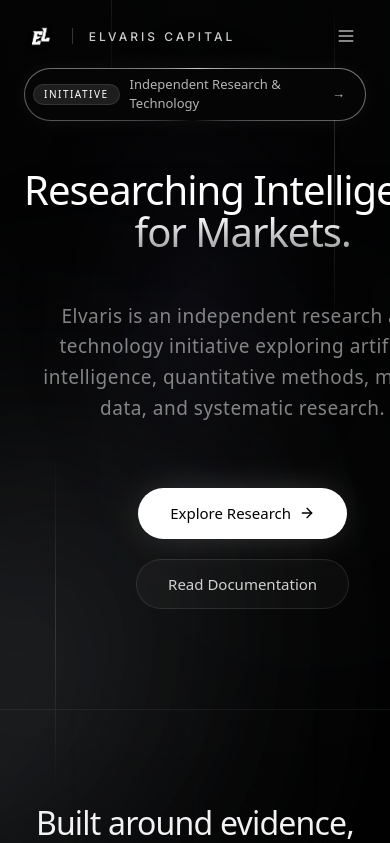
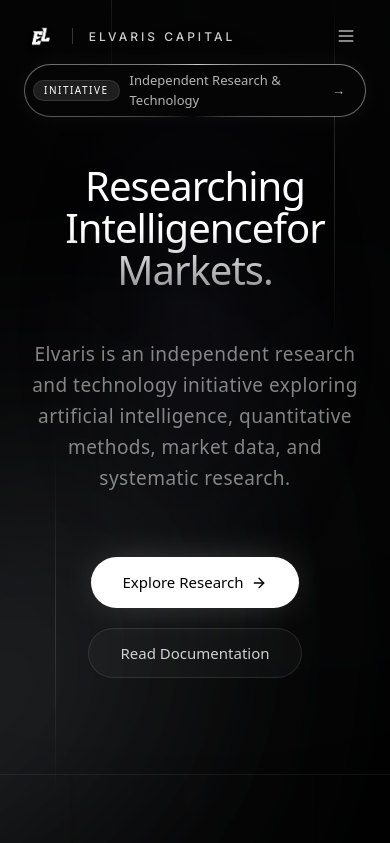
Before and after one commit to Sameet728/Elvaris-website, a Next.js app: page / in a window 390 px wide. Shown: the top 843 px of the page. Built offline with nearby package versions, Linux system fonts and the light colour scheme.

Commit message:
Optimize hero title wrapping and about section cards for mobile

```diff
--- a/src/components/hero.tsx
+++ b/src/components/hero.tsx
@@ -73,8 +73,8 @@
             style={{ animationDelay: "60ms" }}
           >
             <h1 className="text-[clamp(40px,6vw,76px)] leading-[1.05] font-medium tracking-tight text-transparent bg-clip-text bg-gradient-to-b from-white via-white to-white/50 pb-2 drop-shadow-2xl">
-              <span className="whitespace-nowrap">Researching Intelligence</span><br />
-              <span className="whitespace-nowrap">for Markets.</span>
+              <span className="sm:whitespace-nowrap">Researching Intelligence</span><br className="hidden sm:block" />
+              <span className="sm:whitespace-nowrap">for Markets.</span>
             </h1>
           </div>
 
--- a/src/components/sections.tsx
+++ b/src/components/sections.tsx
@@ -146,7 +146,7 @@
           </div>
         </FadeIn>
         <FadeIn delay={150}>
-          <div className="grid grid-cols-2 gap-4">
+          <div className="grid grid-cols-1 sm:grid-cols-2 gap-4">
             {areas.map((area) => (
               <div key={area} className="group flex items-center gap-3 rounded-xl border border-white/5 bg-black/60 p-4 backdrop-blur-md transition-all duration-300 hover:border-white/20 hover:bg-white/[0.03] hover:scale-[1.02]">
                 <div className="h-1.5 w-1.5 rounded-full bg-white/20 transition-all duration-300 group-hover:bg-white group-hover:shadow-[0_0_10px_rgba(255,255,255,0.8)]" />
```
